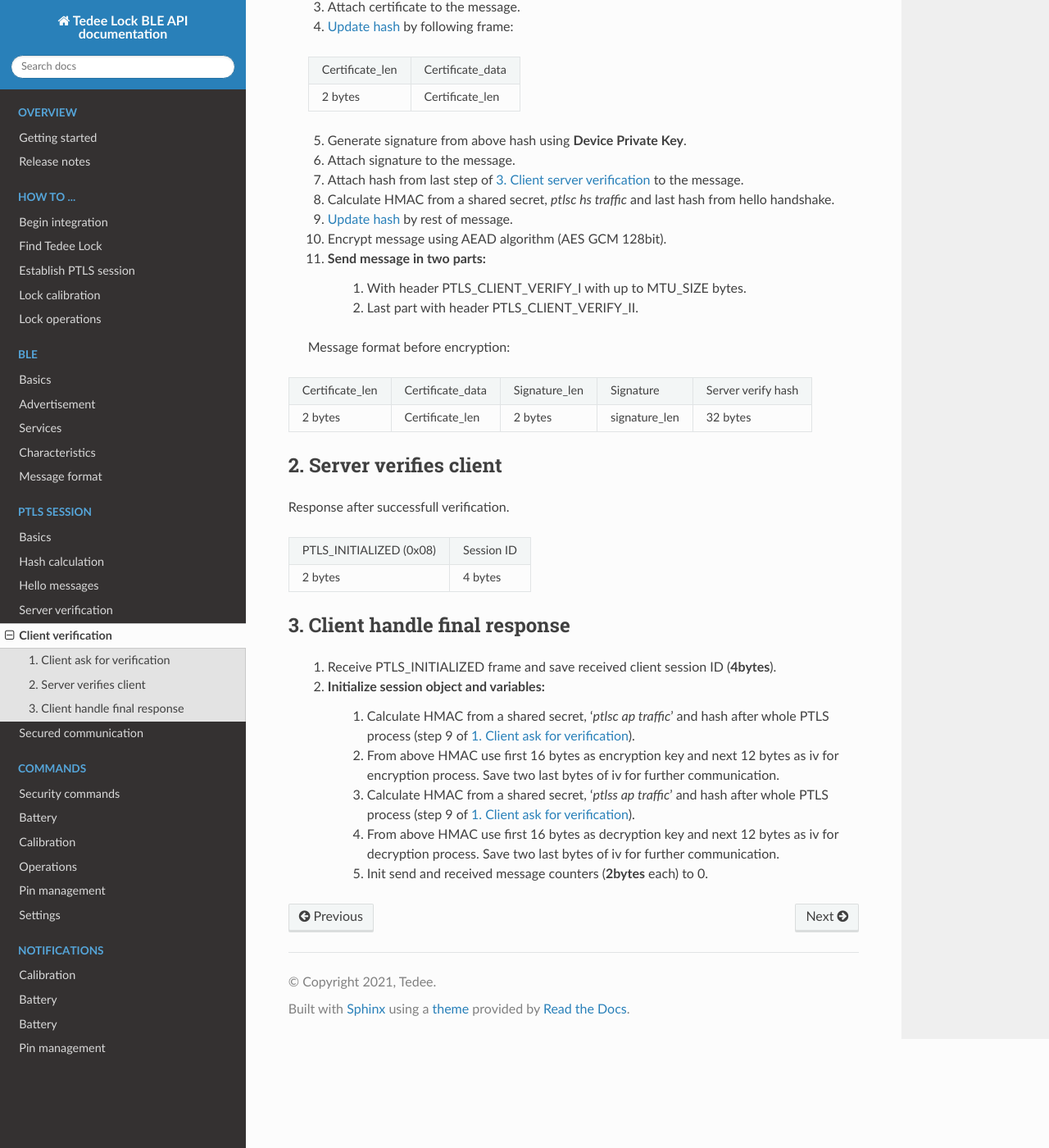
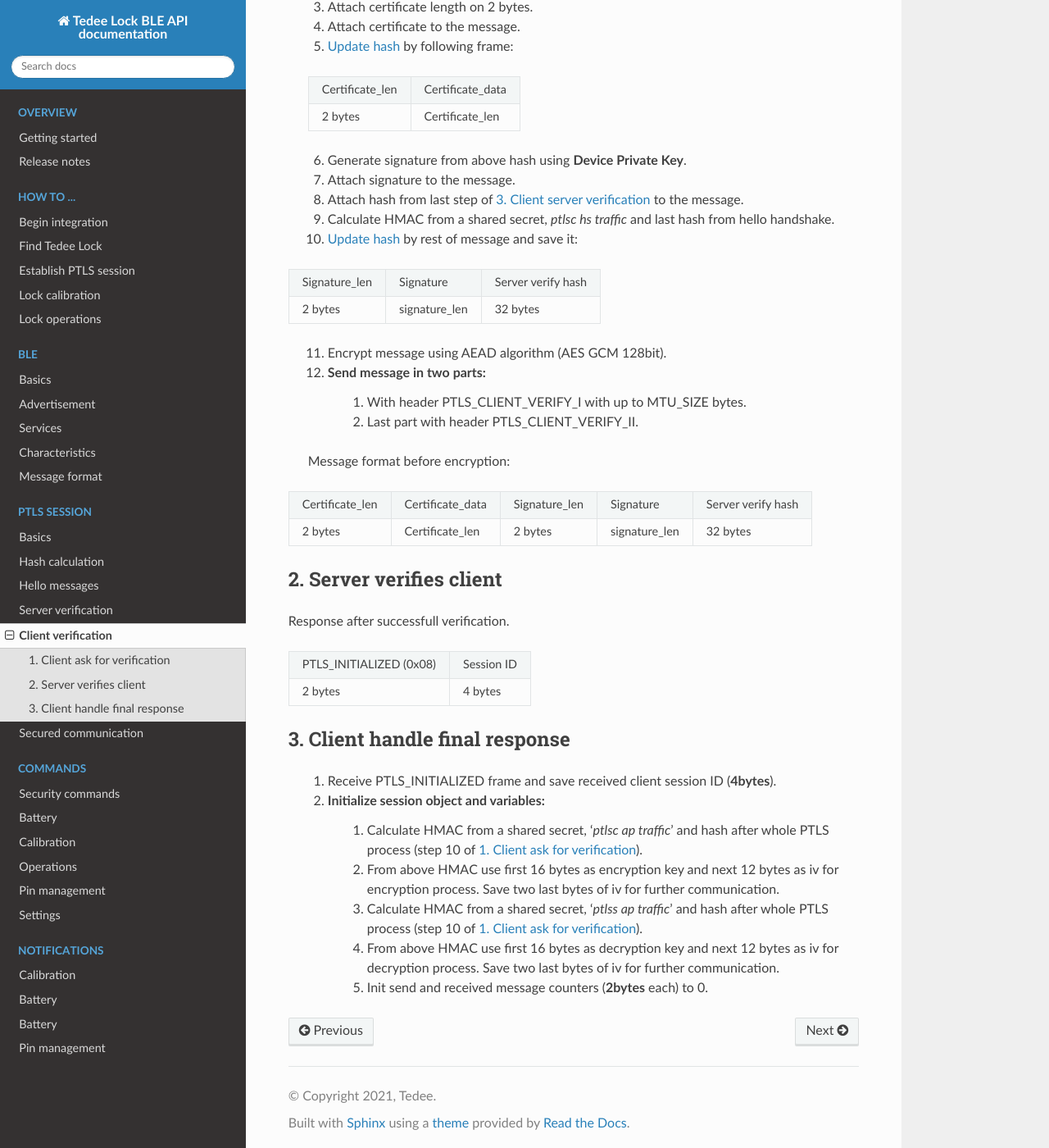
Before and after one commit to tedee-com/tedee-lock-ble-api-doc, a Sphinx documentation site: the page built from docs/source/ptls/client_verification.rst, in a window 1280 px wide and 1400 px high, scrolled down 363 px. Shown: the whole window at 82% size. Built offline with Sphinx 7.4.7 and the Read the Docs theme 2.0.0, drawn with Linux system fonts in a browser that asks for light colours; pages that are not in the unit, such as notebooks, are missing from menus.

Commit message:
improvements and check if everything is ok with hash updates

```diff
--- a/docs/source/ptls/client_verification.rst
+++ b/docs/source/ptls/client_verification.rst
@@ -11,6 +11,7 @@ Connected device will send each part without waiting for response from Tedee Loc
 
     #. Get permission certificate via `Tedee API <https://api.tedee.com/>`_
     #. Decode certificate from Base64.
+    #. Attach certificate length on 2 bytes.
     #. Attach certificate to the message.
     #. :doc:`Update hash <hash_calculation>` by following frame:
 
@@ -20,12 +21,19 @@ Connected device will send each part without waiting for response from Tedee Loc
     | 2 bytes         | Certificate_len      |
     +-----------------+----------------------+
 
-    5. Generate signature from above hash using **Device Private Key**.
+    6. Generate signature from above hash using **Device Private Key**.
     #. Attach signature to the message.
     #. Attach hash from last step of :ref:`client_server_verification` to the message.
     #. Calculate HMAC from a shared secret, *ptlsc hs traffic* and last hash from hello handshake.
-    #. :doc:`Update hash <hash_calculation>` by rest of message.
-    #. Encrypt message using AEAD algorithm (AES GCM 128bit).
+    #. :doc:`Update hash <hash_calculation>` by rest of message and save it:
+
++---------------+---------------+--------------------+
+| Signature_len | Signature     | Server verify hash |
++---------------+---------------+--------------------+
+| 2 bytes       | signature_len | 32 bytes           |
++---------------+---------------+--------------------+
+
+    11. Encrypt message using AEAD algorithm (AES GCM 128bit).
     #. Send message in two parts:
         #. With header PTLS_CLIENT_VERIFY_I with up to MTU_SIZE bytes.
         #. Last part with header PTLS_CLIENT_VERIFY_II.
@@ -54,8 +62,8 @@ Response after successfull verification.
 
     #. Receive PTLS_INITIALIZED frame and save received client session ID (**4bytes**).
     #. Initialize session object and variables:
-        #. Calculate HMAC from a shared secret, '*ptlsc ap traffic*' and hash after whole PTLS process (step 9 of :ref:`client_ask_for_verification`).
+        #. Calculate HMAC from a shared secret, '*ptlsc ap traffic*' and hash after whole PTLS process (step 10 of :ref:`client_ask_for_verification`).
         #. From above HMAC use first 16 bytes as encryption key and next 12 bytes as iv for encryption process. Save two last bytes of iv for further communication.
-        #. Calculate HMAC from a shared secret, '*ptlss ap traffic*' and hash after whole PTLS process (step 9 of :ref:`client_ask_for_verification`).
+        #. Calculate HMAC from a shared secret, '*ptlss ap traffic*' and hash after whole PTLS process (step 10 of :ref:`client_ask_for_verification`).
         #. From above HMAC use first 16 bytes as decryption key and next 12 bytes as iv for decryption process. Save two last bytes of iv for further communication.
         #. Init send and received message counters (**2bytes** each) to 0.
```
Also changed, not shown: docs/source/ptls/hello_handshake.rst (+13 -10 lines), docs/source/ptls/server_verification.rst (+9 -1 lines).
